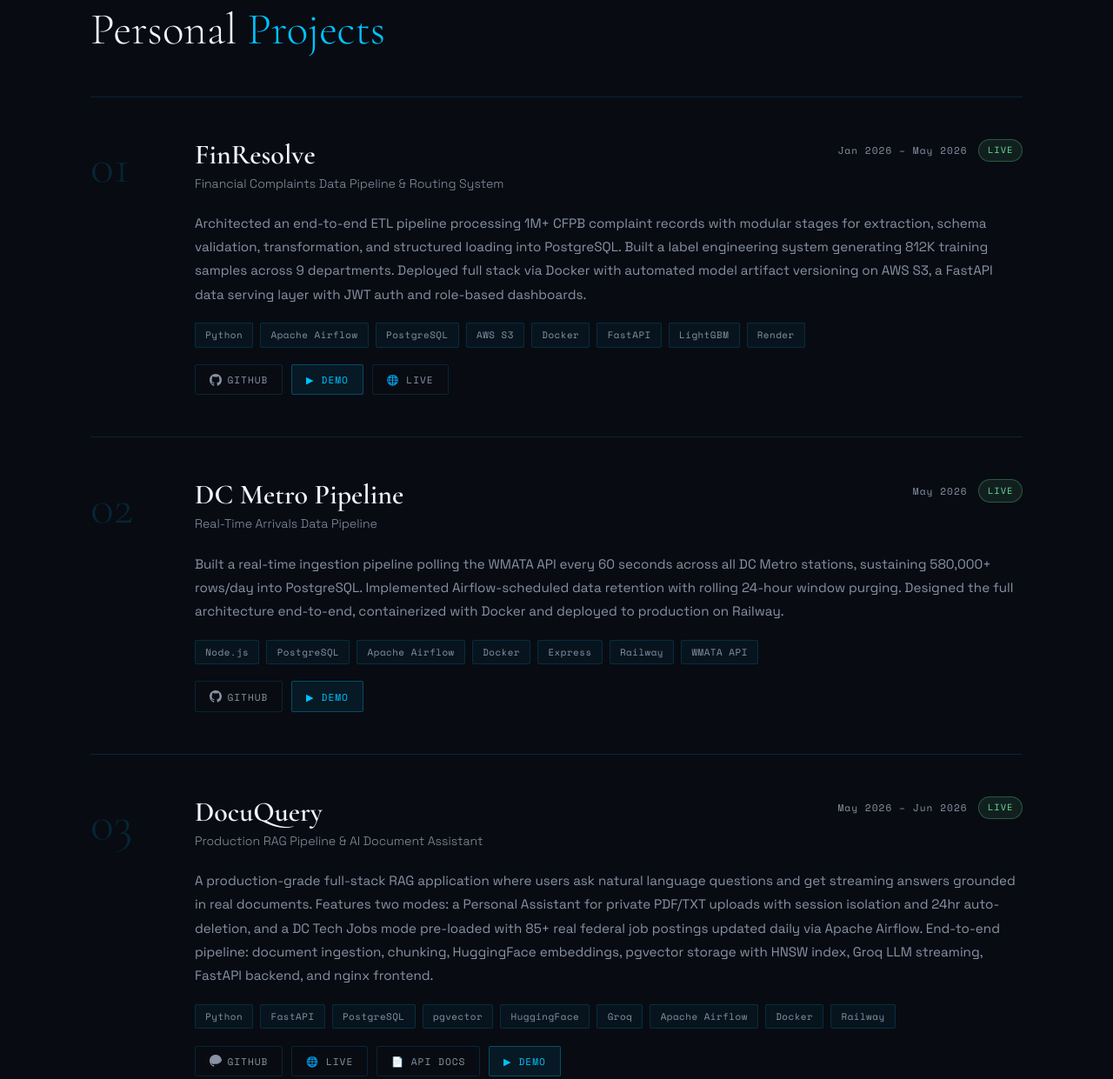
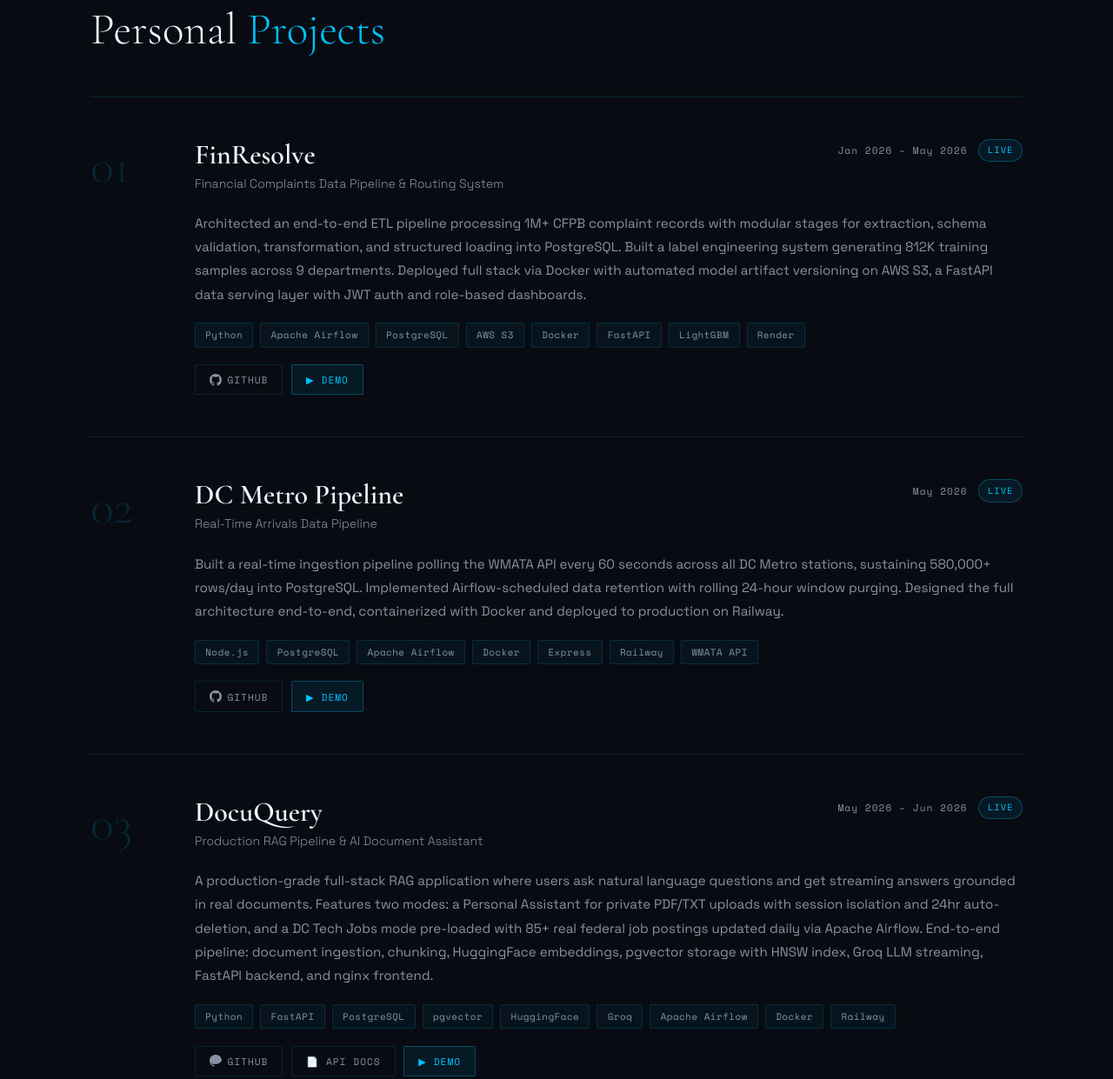
Before and after one commit to Getnet-Mulugeta/getnet-mulugeta.github.io, a plain HTML site: page index.html in a window 1280 px wide. Shown: the part 4349-5590 px from the top of the page at 87% size. Drawn offline with nearby package versions, Linux system fonts and the light colour scheme.

Commit message:
update content

```diff
--- a/index.html
+++ b/index.html
@@ -249,7 +249,7 @@
             </div>
             <div class="showcase-meta">
               <span class="showcase-date">Jan 2026 – May 2026</span>
-              <span class="project-status live">Live</span>
+              <a href="https://finresolve-app.onrender.com" target="_blank" class="project-status live">Live</a>
             </div>
           </div>
           <p class="showcase-desc">Architected an end-to-end ETL pipeline processing 1M+ CFPB complaint records with modular stages for extraction, schema validation, transformation, and structured loading into PostgreSQL. Built a label engineering system generating 812K training samples across 9 departments. Deployed full stack via Docker with automated model artifact versioning on AWS S3, a FastAPI data serving layer with JWT auth and role-based dashboards.</p>
@@ -263,8 +263,7 @@
               GitHub
             </a>
             <a href="#" onclick="openModal('videos/Finresolve routing system.mp4', 'FinResolve — Demo'); return false;" class="showcase-btn highlight">▶ Demo</a>
-            <a href="https://finresolve-app.onrender.com" target="_blank" class="showcase-btn">🌐 Live</a>
-          </div>
+            </div>
         </div>
       </div>
 
@@ -306,7 +305,7 @@
             </div>
             <div class="showcase-meta">
               <span class="showcase-date">May 2026 – Jun 2026</span>
-              <span class="project-status live">Live</span>
+              <a href="https://balanced-manifestation-production-50d4.up.railway.app" target="_blank" class="project-status live">Live</a>
             </div>
           </div>
           <p class="showcase-desc">A production-grade full-stack RAG application where users ask natural language questions and get streaming answers grounded in real documents. Features two modes: a Personal Assistant for private PDF/TXT uploads with session isolation and 24hr auto-deletion, and a DC Tech Jobs mode pre-loaded with 85+ real federal job postings updated daily via Apache Airflow. End-to-end pipeline: document ingestion, chunking, HuggingFace embeddings, pgvector storage with HNSW index, Groq LLM streaming, FastAPI backend, and nginx frontend.</p>
@@ -319,8 +318,7 @@
               <svg width="14" height="14" viewBox="0 0 24 24" fill="currentColor"><path d="M12 0C5.37 0 0 5.37 0 12c0 5.31 3.435 9.795 8.205 11.385.6.105.825-.255.825-.57 0-.285-.015-1.23-.015-2.235-3.015.555-3.795-.735-4.035-1.41-.135-.345-.72-1.41-1.23-1.695-.42-.225-1.02-.78-.015-.795.945-.015 1.62.87 1.845 1.23 1.08 1.815 2.805 1.305 3.495.99.105-.78.42-1.305.765-1.605-2.67-.3-5.46-1.335-5.46-5.925 0-1.605-.015 2.895-.015 3.3 0 .315.225.69.825.57A12.02 12.02 0 0 0 24 12c0-6.63-5.37-12-12-12z"/></svg>
               GitHub
             </a>
-            <a href="https://balanced-manifestation-production-50d4.up.railway.app" target="_blank" class="showcase-btn">🌐 Live</a>
-            <a href="https://docuquery-production-872a.up.railway.app/docs" target="_blank" class="showcase-btn">📄 API Docs</a>
+                        <a href="https://docuquery-production-872a.up.railway.app/docs" target="_blank" class="showcase-btn">📄 API Docs</a>
             <a href="#" onclick="openModal('videos/docu_compressed.mp4', 'DocuQuery — Demo'); return false;" class="showcase-btn highlight">▶ Demo</a>
           </div>
         </div>
--- a/style.css
+++ b/style.css
@@ -538,9 +538,14 @@ nav {
   text-transform: uppercase;
 }
 .project-status.live {
-  background: rgba(100, 220, 150, 0.1);
-  color: #64dc96;
-  border: 1px solid rgba(100, 220, 150, 0.3);
+  background: rgba(0, 194, 255, 0.08);
+  color: var(--gold);
+  border: 1px solid rgba(0, 194, 255, 0.3);
+  cursor: pointer;
+  transition: all 0.2s;
+}
+.project-status.live:hover {
+  background: rgba(0, 194, 255, 0.15);
 }
 .showcase-desc {
   font-size: 0.95rem;
```
